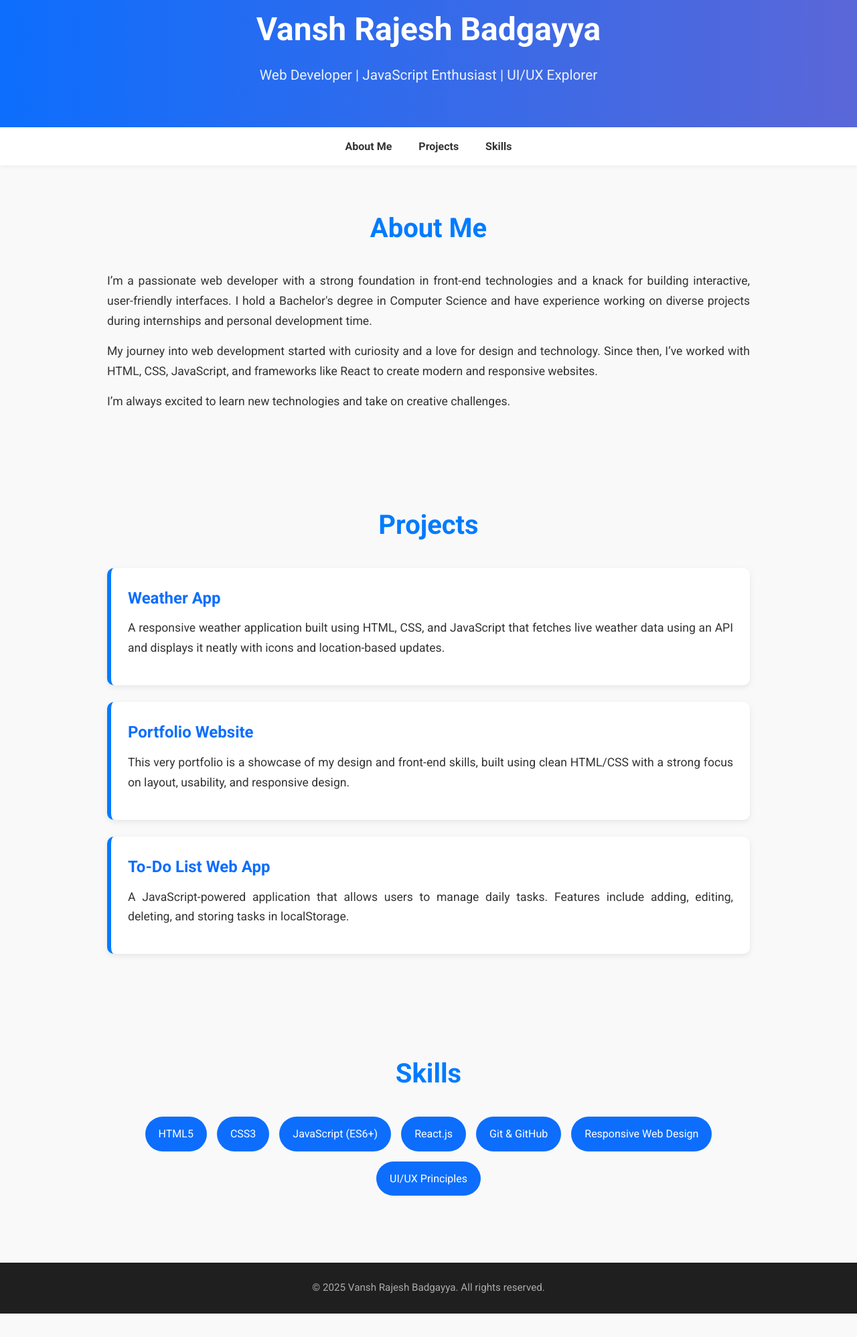
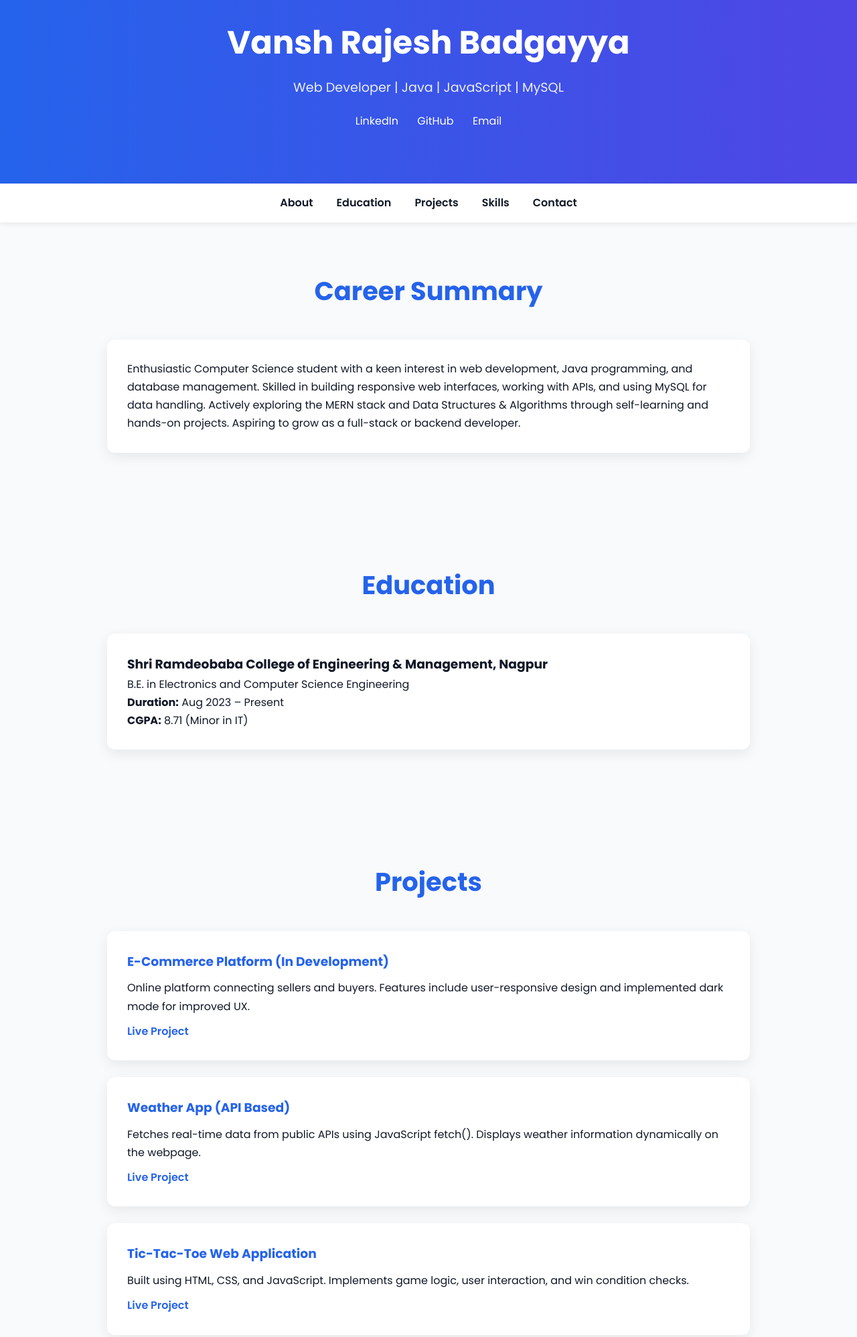
Before and after one commit to Vansh360/Portfolio, a plain HTML site: page index.html in a window 1280 px wide. Shown: the part 57-2053 px from the top of the page at 67% size. Before the commit the page ends 2018 px from the top, so only its background shows below. Drawn offline with Linux system fonts and the light colour scheme.

Commit message:
Update index.html

```diff
--- a/index.html
+++ b/index.html
@@ -4,225 +4,254 @@
   <meta charset="UTF-8" />
   <meta name="viewport" content="width=device-width, initial-scale=1.0" />
   <title>Vansh Rajesh Badgayya | Web Developer</title>
-  <link href="https://fonts.googleapis.com/css2?family=Roboto:wght@400;700&display=swap" rel="stylesheet">
+
+  <link href="https://fonts.googleapis.com/css2?family=Poppins:wght@300;400;600;700&display=swap" rel="stylesheet">
+
   <style>
     :root {
-      --primary-color: #0d6efd;
-      --dark-bg: #1f1f1f;
-      --light-bg: #f9f9f9;
-      --text-color: #333;
-      --accent-color: #007bff;
+      --primary: #2563eb;
+      --dark: #111827;
+      --light: #f9fafb;
+      --gray: #6b7280;
     }
 
     * {
       margin: 0;
       padding: 0;
       box-sizing: border-box;
-      scroll-behavior: smooth;
-      font-family: 'Roboto', sans-serif;
+      font-family: 'Poppins', sans-serif;
     }
 
     body {
-      background-color: var(--light-bg);
-      color: var(--text-color);
+      background: var(--light);
+      color: var(--dark);
       line-height: 1.7;
     }
 
     header {
-      background: linear-gradient(to right, #0d6efd, #5a67d8);
-      color: #fff;
-      padding: 60px 20px;
+      background: linear-gradient(to right, #2563eb, #4f46e5);
+      color: white;
+      padding: 80px 20px;
       text-align: center;
-      box-shadow: 0 4px 10px rgba(0,0,0,0.2);
     }
 
     header h1 {
       font-size: 3rem;
-      margin-bottom: 10px;
+      font-weight: 700;
     }
 
     header p {
-      font-size: 1.3rem;
+      font-size: 1.2rem;
+      margin: 10px 0 20px;
       opacity: 0.9;
     }
 
+    .links a {
+      color: white;
+      margin: 0 12px;
+      text-decoration: none;
+      font-weight: 500;
+      border-bottom: 2px solid transparent;
+    }
+
+    .links a:hover {
+      border-bottom: 2px solid white;
+    }
+
     nav {
+      position: sticky;
+      top: 0;
+      background: white;
       display: flex;
       justify-content: center;
-      gap: 40px;
-      background-color: #fff;
-      padding: 15px 10px;
-      box-shadow: 0 2px 6px rgba(0,0,0,0.05);
-      position: sticky;
-      top: 0;
+      gap: 35px;
+      padding: 15px;
+      box-shadow: 0 2px 8px rgba(0,0,0,0.08);
       z-index: 100;
     }
 
     nav a {
-      color: var(--text-color);
       text-decoration: none;
+      color: var(--dark);
       font-weight: 600;
-      position: relative;
     }
 
-    nav a::after {
-      content: "";
-      position: absolute;
-      width: 0%;
-      height: 2px;
-      background: var(--primary-color);
-      bottom: -3px;
-      left: 0;
-      transition: 0.3s ease;
-    }
-
-    nav a:hover::after {
-      width: 100%;
+    nav a:hover {
+      color: var(--primary);
     }
 
     section {
-      padding: 60px 20px;
       max-width: 1000px;
       margin: auto;
+      padding: 70px 20px;
     }
 
     h2 {
-      font-size: 2.5rem;
-      margin-bottom: 30px;
-      color: var(--accent-color);
       text-align: center;
+      font-size: 2.4rem;
+      color: var(--primary);
+      margin-bottom: 40px;
     }
 
-    .about p, .projects p {
-      font-size: 1.1rem;
-      margin-bottom: 15px;
-      text-align: justify;
+    .card {
+      background: white;
+      padding: 30px;
+      border-radius: 12px;
+      box-shadow: 0 6px 20px rgba(0,0,0,0.08);
+      margin-bottom: 25px;
+    }
+
+    .projects .card:hover {
+      transform: translateY(-5px);
+      transition: 0.3s;
+    }
+
+    .projects h3 {
+      color: var(--primary);
+      margin-bottom: 10px;
+    }
+
+    .projects a {
+      display: inline-block;
+      margin-top: 10px;
+      color: var(--primary);
+      text-decoration: none;
+      font-weight: 600;
     }
 
     .skills ul {
       list-style: none;
-      display: flex;
-      flex-wrap: wrap;
+      display: grid;
+      grid-template-columns: repeat(auto-fit, minmax(200px, 1fr));
       gap: 15px;
-      justify-content: center;
-      padding: 0;
     }
 
     .skills li {
-      background: var(--primary-color);
-      color: #fff;
-      padding: 12px 20px;
-      border-radius: 30px;
+      background: var(--primary);
+      color: white;
+      padding: 12px;
+      border-radius: 8px;
+      text-align: center;
       font-weight: 500;
-      transition: background 0.3s ease;
-    }
-
-    .skills li:hover {
-      background: #0056b3;
-    }
-
-    .projects article {
-      background: #fff;
-      padding: 25px;
-      margin-bottom: 25px;
-      border-left: 6px solid var(--accent-color);
-      border-radius: 10px;
-      box-shadow: 0 3px 8px rgba(0,0,0,0.08);
-      transition: transform 0.3s ease;
-    }
-
-    .projects article:hover {
-      transform: translateY(-5px);
-    }
-
-    .projects h3 {
-      color: var(--primary-color);
-      font-size: 1.5rem;
-      margin-bottom: 10px;
     }
 
     footer {
-      background: var(--dark-bg);
-      color: #aaa;
+      background: var(--dark);
+      color: #9ca3af;
       text-align: center;
-      padding: 25px 20px;
-      font-size: 0.95rem;
+      padding: 30px 15px;
       margin-top: 40px;
     }
 
-    @media (max-width: 600px) {
+    @media(max-width:600px){
       header h1 {
-        font-size: 2rem;
-      }
-
-      nav {
-        flex-direction: column;
-        gap: 10px;
-      }
-
-      section {
-        padding: 40px 15px;
+        font-size: 2.2rem;
       }
     }
   </style>
 </head>
+
 <body>
 
 <header>
   <h1>Vansh Rajesh Badgayya</h1>
-    <p>Web Developer | JavaScript Enthusiast | UI/UX Explorer</p>
+  <p>Web Developer | Java | JavaScript | MySQL</p>
+
+  <div class="links">
+    <a href="https://linkedin.com/in/vansh-badgayya-3ba498331" target="_blank">LinkedIn</a>
+    <a href="https://github.com/Vansh360" target="_blank">GitHub</a>
+    <a href="mailto:badgayyavansh@gmail.com">Email</a>
+  </div>
 </header>
 
 <nav>
-    <a href="#about">About Me</a>
+  <a href="#about">About</a>
+  <a href="#education">Education</a>
   <a href="#projects">Projects</a>
   <a href="#skills">Skills</a>
+  <a href="#contact">Contact</a>
 </nav>
 
-  <section id="about" class="about">
-    <h2>About Me</h2>
+<section id="about">
+  <h2>Career Summary</h2>
+  <div class="card">
     <p>
-      I’m a passionate web developer with a strong foundation in front-end technologies and a knack for building interactive, user-friendly interfaces. I hold a Bachelor's degree in Computer Science and have experience working on diverse projects during internships and personal development time.
+      Enthusiastic Computer Science student with a keen interest in web development,
+      Java programming, and database management. Skilled in building responsive web
+      interfaces, working with APIs, and using MySQL for data handling.
+      Actively exploring the MERN stack and Data Structures & Algorithms through
+      self-learning and hands-on projects. Aspiring to grow as a full-stack or backend developer.
     </p>
-    <p>
-      My journey into web development started with curiosity and a love for design and technology. Since then, I’ve worked with HTML, CSS, JavaScript, and frameworks like React to create modern and responsive websites.
-    </p>
-    <p>
-      I’m always excited to learn new technologies and take on creative challenges.
-    </p>
+  </div>
+</section>
+
+<section id="education">
+  <h2>Education</h2>
+  <div class="card">
+    <h3>Shri Ramdeobaba College of Engineering & Management, Nagpur</h3>
+    <p>B.E. in Electronics and Computer Science Engineering</p>
+    <p><strong>Duration:</strong> Aug 2023 – Present</p>
+    <p><strong>CGPA:</strong> 8.71 (Minor in IT)</p>
+  </div>
 </section>
 
 <section id="projects" class="projects">
   <h2>Projects</h2>
-    <article>
-      <h3>Weather App</h3>
-      <p>A responsive weather application built using HTML, CSS, and JavaScript that fetches live weather data using an API and displays it neatly with icons and location-based updates.</p>
-    </article>
-    <article>
-      <h3>Portfolio Website</h3>
-      <p>This very portfolio is a showcase of my design and front-end skills, built using clean HTML/CSS with a strong focus on layout, usability, and responsive design.</p>
-    </article>
-    <article>
-      <h3>To-Do List Web App</h3>
-      <p>A JavaScript-powered application that allows users to manage daily tasks. Features include adding, editing, deleting, and storing tasks in localStorage.</p>
-    </article>
+
+  <div class="card">
+    <h3>E-Commerce Platform (In Development)</h3>
+    <p>
+      Online platform connecting sellers and buyers. Features include user-responsive design
+      and implemented dark mode for improved UX.
+    </p>
+    <a href="https://vansh360.github.io/Shopping-Site/" target="_blank">Live Project</a>
+  </div>
+
+  <div class="card">
+    <h3>Weather App (API Based)</h3>
+    <p>
+      Fetches real-time data from public APIs using JavaScript fetch().
+      Displays weather information dynamically on the webpage.
+    </p>
+    <a href="https://vansh360.github.io/Weather/" target="_blank">Live Project</a>
+  </div>
+
+  <div class="card">
+    <h3>Tic-Tac-Toe Web Application</h3>
+    <p>
+      Built using HTML, CSS, and JavaScript. Implements game logic, user interaction,
+      and win condition checks.
+    </p>
+    <a href="https://vansh360.github.io/Tic-Tac-Toe/" target="_blank">Live Project</a>
+  </div>
 </section>
 
 <section id="skills" class="skills">
   <h2>Skills</h2>
   <ul>
-      <li>HTML5</li>
-      <li>CSS3</li>
-      <li>JavaScript (ES6+)</li>
-      <li>React.js</li>
+    <li>Java</li>
+    <li>JavaScript</li>
+    <li>HTML & CSS</li>
+    <li>MySQL</li>
+    <li>API Integration</li>
+    <li>Responsive Web Design</li>
+    <li>Data Structures & Algorithms (Java)</li>
     <li>Git & GitHub</li>
-      <li>Responsive Web Design</li>
-      <li>UI/UX Principles</li>
   </ul>
 </section>
 
+<section id="contact">
+  <h2>Contact</h2>
+  <div class="card">
+    <p><strong>Email:</strong> badgayyavansh@gmail.com</p>
+    <p><strong>Phone:</strong> +91-8237910787</p>
+    <p><strong>Location:</strong> Nagpur, Maharashtra, India</p>
+  </div>
+</section>
+
 <footer>
-    &copy; 2025 Vansh Rajesh Badgayya. All rights reserved.
+  © 2025 Vansh Badgayya | Portfolio Website
 </footer>
+
 </body>
 </html>
```
Lines whose indentation alone changed are shown as unchanged.
